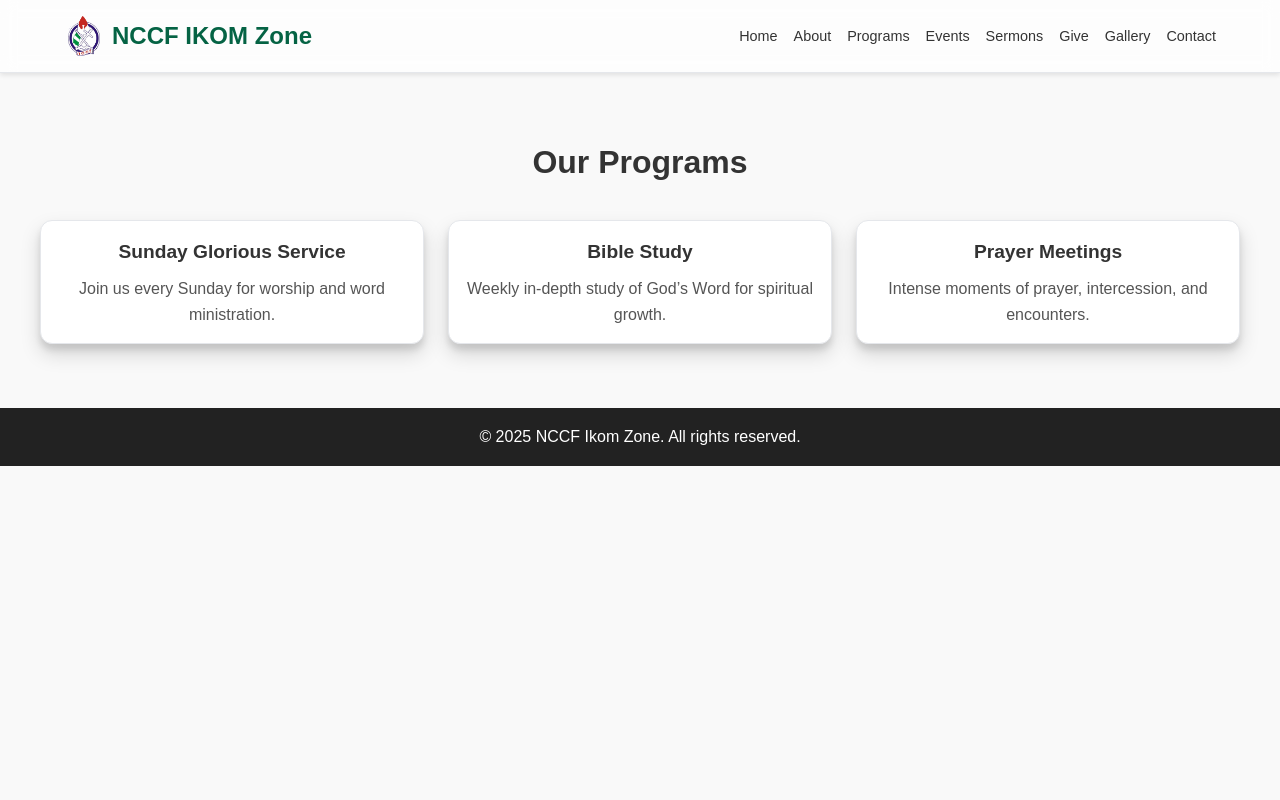
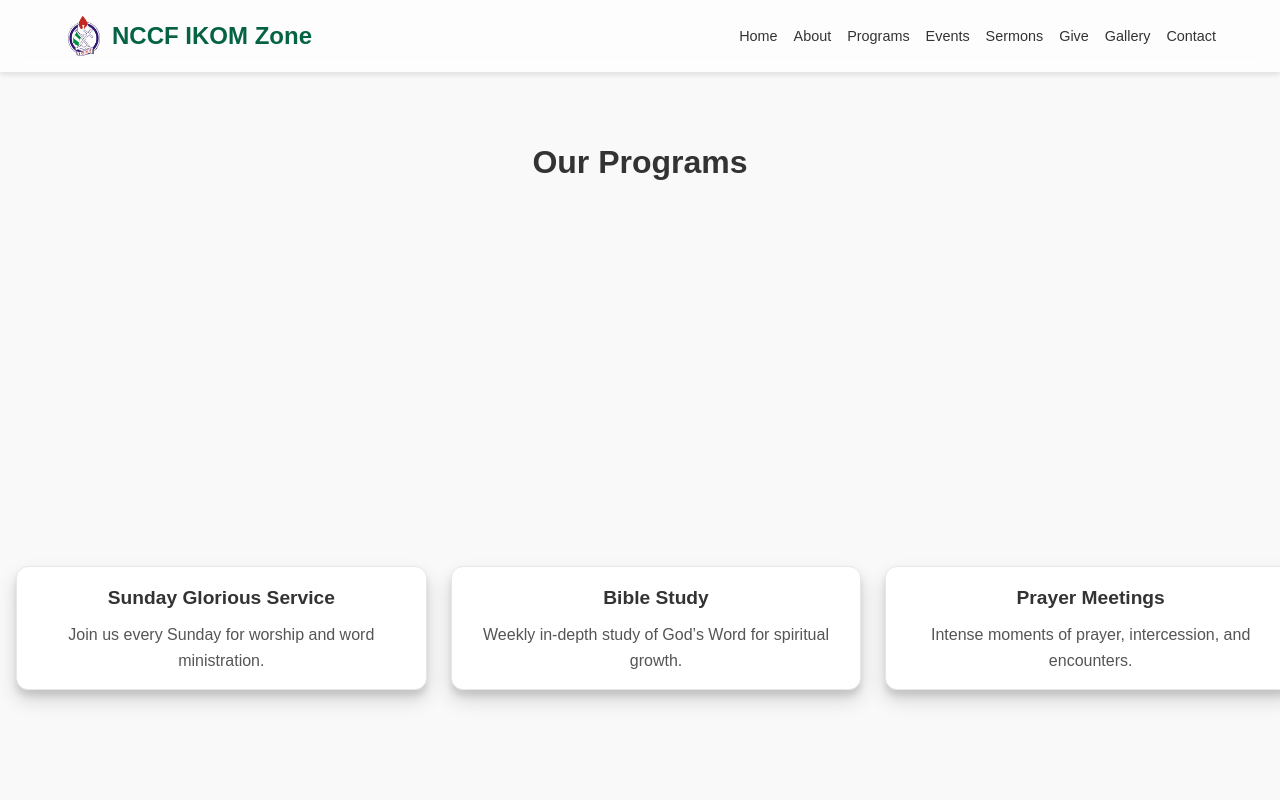
Before and after one commit to feranmi-idowu/NCCF-IkomZone, a React (Create React App) app: page /programs in a window 1280 px wide. Shown: the top 800 px of the page. Built offline with nearby package versions, Linux system fonts and the light colour scheme.

Commit message:
page css

```diff
--- a/src/index.css
+++ b/src/index.css
@@ -524,3 +524,14 @@ footer {
 html {
   scroll-behavior: smooth;
 }
+
+.page-container {
+  display: flex;
+  justify-content: center; /* centers horizontally */
+  align-items: center;     /* centers vertically */
+  height: 100vh;           /* full viewport height */
+  width: 100vw;            /* full viewport width */
+  margin: 0;
+  padding: 0;
+  box-sizing: border-box;
+}
--- a/src/pages/Programs.js
+++ b/src/pages/Programs.js
@@ -52,8 +52,9 @@ function Programs() {
 
   return (
     <section id="programs">
-      <div className="container">
+      <div className="">
         <h2>Our Programs</h2>
+        <div className="page-container">
           <div className="cards">
             {programs.map((program, index) => (
               <Card
@@ -64,6 +65,7 @@ function Programs() {
             ))}
           </div>
         </div>
+      </div>
     </section>
   );
 }
```
Lines whose indentation alone changed are shown as unchanged.
